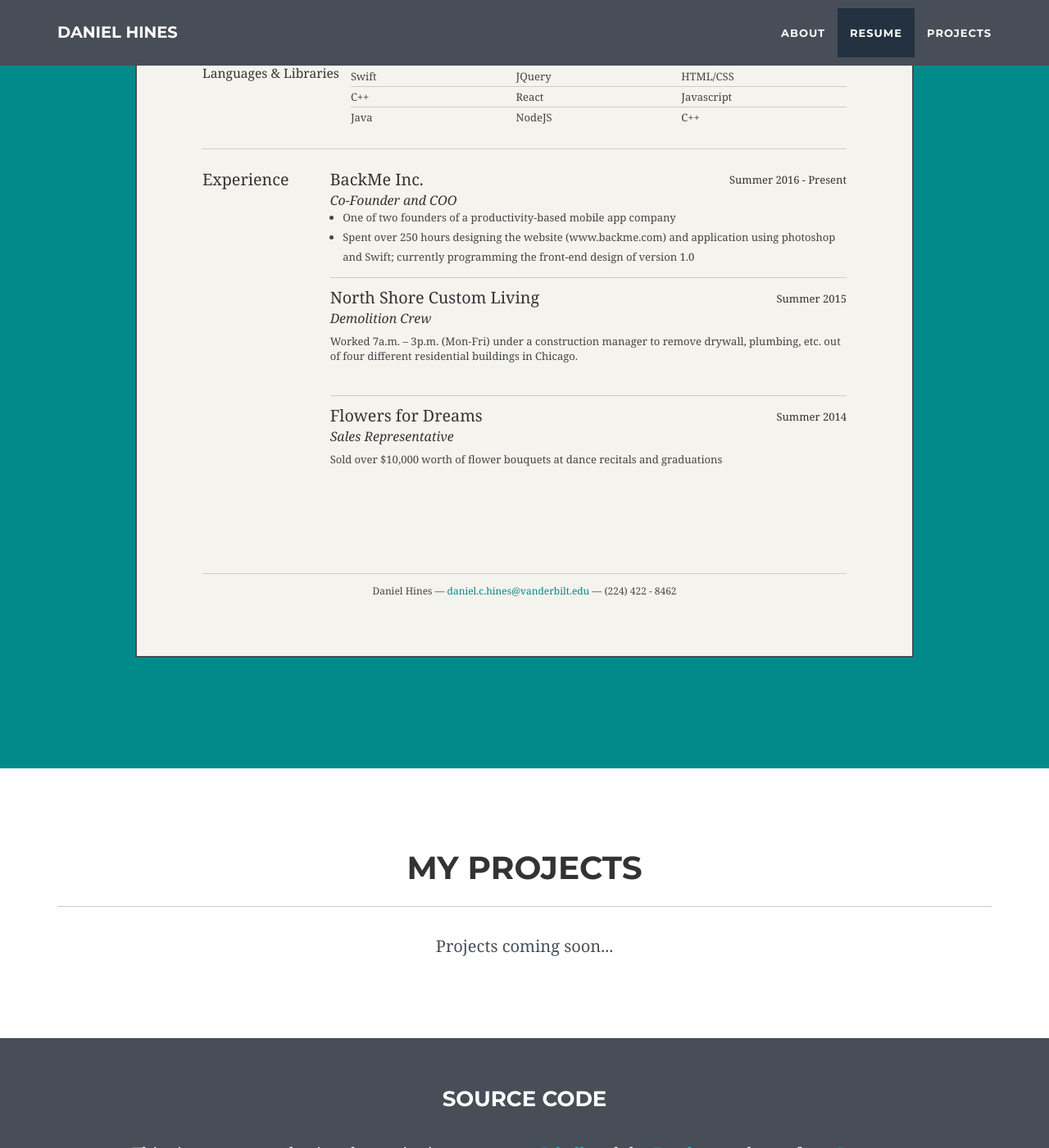
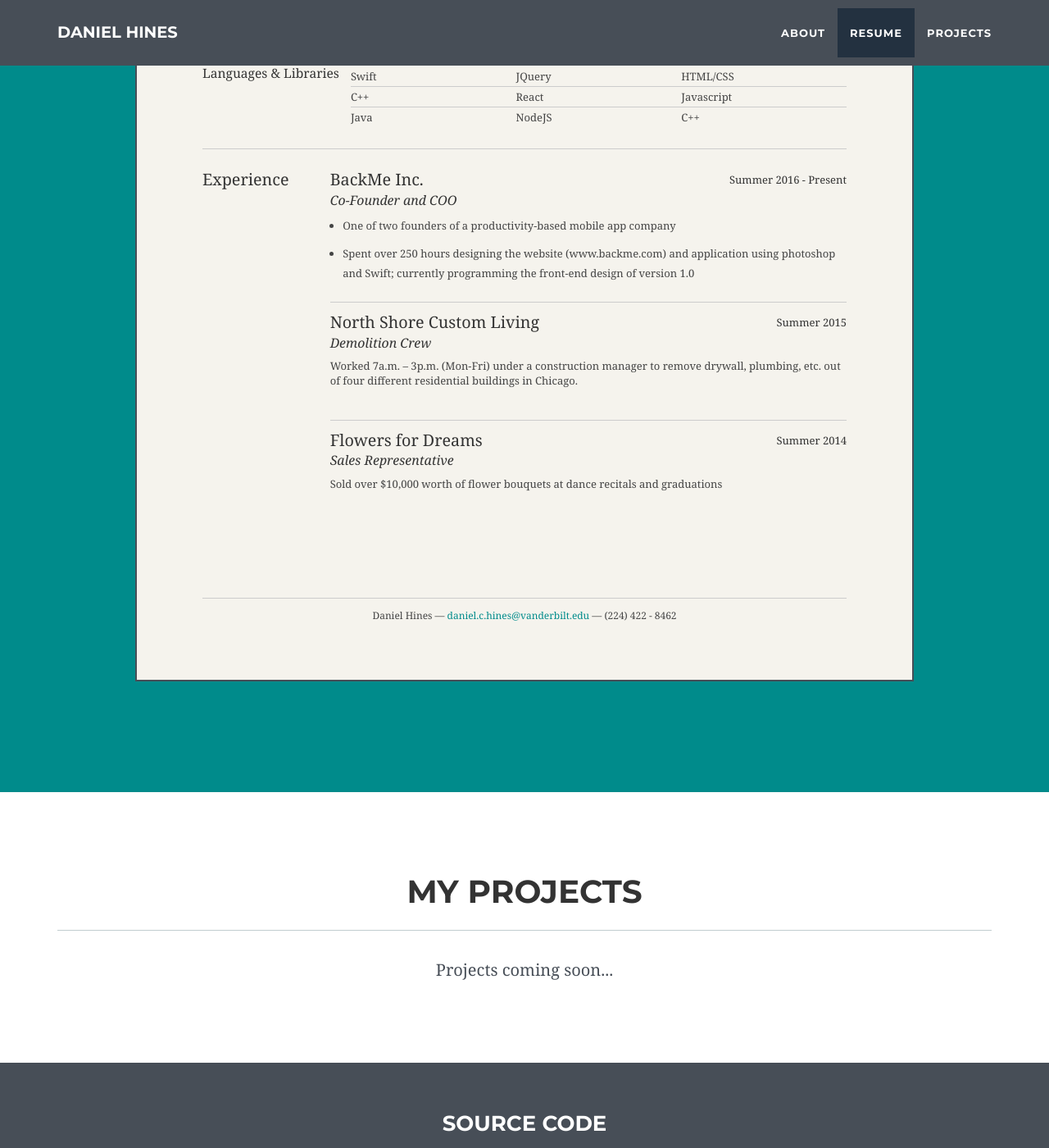
Before and after one commit to danielchines/danielchines.github.io, a Jekyll site: the page built from index.html, in a window 1280 px wide and 1400 px high, scrolled down 2216 px. Shown: the whole window at 82% size. Built offline with Jekyll 4.4.1, drawn with Linux system fonts in a browser that asks for light colours.

Commit message:
Update resume.css

```diff
--- a/_includes/css/resume.css
+++ b/_includes/css/resume.css
@@ -46,9 +46,10 @@ a#pdf:hover { background: #222; }
 #bd .education h4 { position: absolute; top: 0.35em; right: 0 }
 #bd .job h3 { font-style: italic; }
 #bd .job p { margin: 0.75em 0 2em 0; }
+.job ul { margin-top: 0.75em; }
 
 
-#bd li.job { margin: 0 0 0 1.2em; padding: 0; list-style-type: disc; border-bottom: none; }
+#bd li.job { margin: 5px 0 10px 1.2em; padding: 0; list-style-type: disc; border-bottom: none; }
 #bd .job div.last { border-bottom: none; margin-bottom: 0px; padding-bottom: 0px; }
 #bd .last { border: none; margin-bottom, padding-bottom: 0; }
 #bd .skills-list {  }
```
